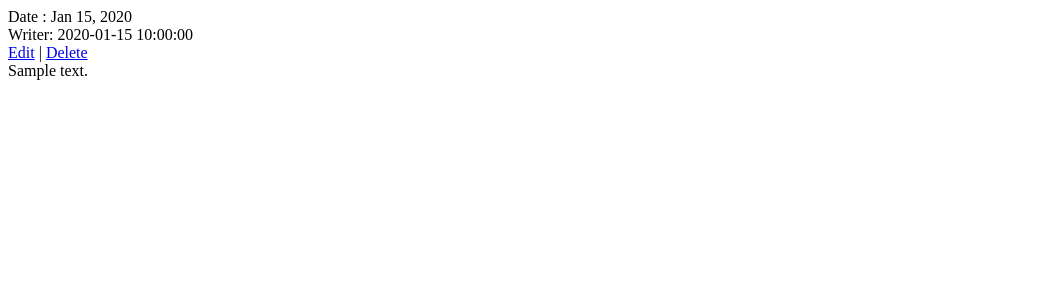
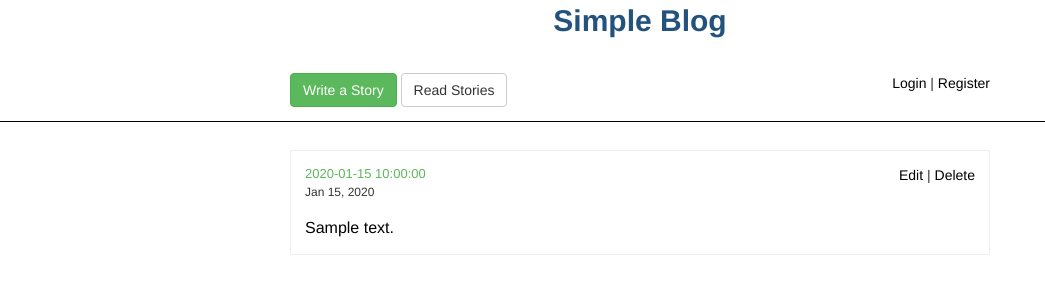
Before and after one commit to sonamoo/basicBlog, a Python web app: template templates/comment.html in a window 1280 px wide. Shown: the top 300 px of the page, without its empty margins (0-1045 px from the left). Run offline with Jinja, Linux system fonts and the light colour scheme; the template is opened without the code that fills it: most values are stand-ins (such as "Sample title", 1, 10 or a date in 2020); some libraries are stand-ins or nearby versions.

Commit message:
completed the comment.html

```diff
--- a/static/main.css
+++ b/static/main.css
@@ -108,11 +108,11 @@ a:hover {
     font-weight: 100;
 }
 
-.article-date {
+.date {
     font-size: 12px;
 }
 
-.article-writer {
+.writer {
     font-size: 13px;
     color: #5cb85c;
 }
--- a/templates/article.html
+++ b/templates/article.html
@@ -1,10 +1,10 @@
 <div class="permalink-article">
     <div class="row">
         <div class="col-md-12 front-article-title">
-            <span class="article-writer">
+            <span class="writer">
                 {{a.created_by}}
             </span>
-            <span class="article-date">
+            <span class="date">
                 {{a.created.strftime("%b %d, %Y")}}
             </span>
         </div>
--- a/templates/comment.html
+++ b/templates/comment.html
@@ -1,23 +1,32 @@
+{% extends "base.html" %}
+{% block content %}
+
 <div class="comments">
         <div class="row">
             <div class="col-md-6">
-                <div class="article-date">
-                    Date : {{c.created.strftime("%b %d, %Y")}}
+                <div class="writer">
+                    {{c.created_by}}
                 </div>
-                <div class="article-writer">
-                    Writer: {{c.created_by}}
+                <div class="date">
+                    {{c.created.strftime("%b %d, %Y")}}
                 </div>
+
             </div>
-            <div class="col-md-6">
-                <a href="/blog/editcomment/{{article.key().id()}}/{{c.key().id()}}">Edit</a>
+            <div class="col-md-6 text-right">
+                <a href="/blog/editcomment/{{a.key().id()}}/{{c.key().id()}}">Edit</a>
                 |
-                <a href="/blog/deletecomment/{{article.key().id()}}/{{c.key().id()}}">Delete</a>
+                <a href="/blog/deletecomment/{{a.key().id()}}/{{c.key().id()}}">Delete</a>
             </div>
 
         </div>
-        <div class="row article-content">
+
+        <div class="row comment-content">
             <div class="col-md-12 text-justify">
-                {{c.comment.replace('\n', '<br>') | safe}}
+                <a href="/blog/{{a.key().id()}}/{{c.key().id()}}">
+                    {{c.comment.replace('\n', '<br>') | safe}}
+                </a>
             </div>
         </div>
     </div>
+
+{% endblock %}
--- a/templates/main.html
+++ b/templates/main.html
@@ -13,10 +13,10 @@
         <div class="article">
             <div class="row">
                 <div class="col-md-12 front-article-title">
-                    <span class="article-writer">
+                    <span class="writer">
                         {{a.created_by}}
                     </span>
-                    <span class="article-date">
+                    <span class="date">
                         {{a.created.strftime("%b %d, %Y")}}
                     </span>
                 </div>
```
Also changed, not shown: main.py (+6 -3 lines), templates/permalink.html (+10 -9 lines), 1 other file.
